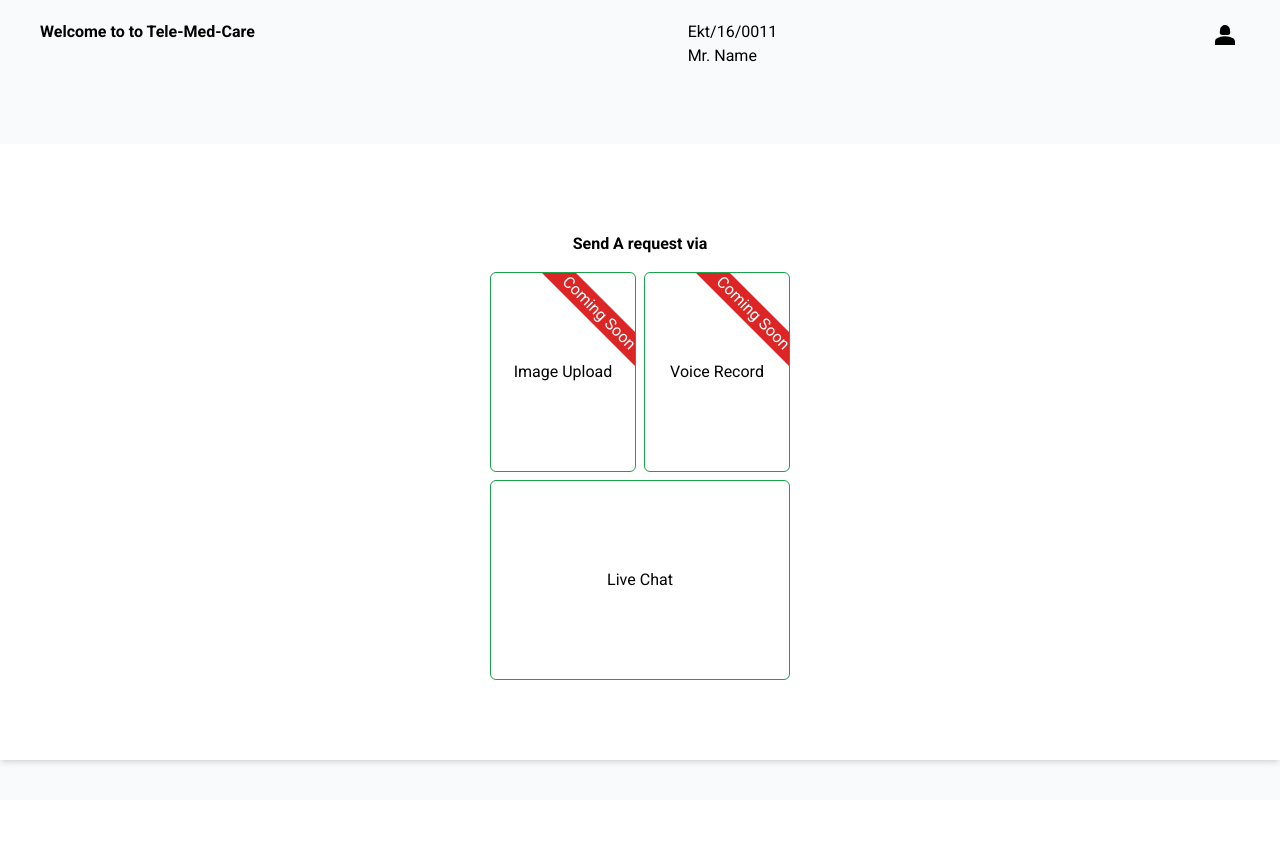
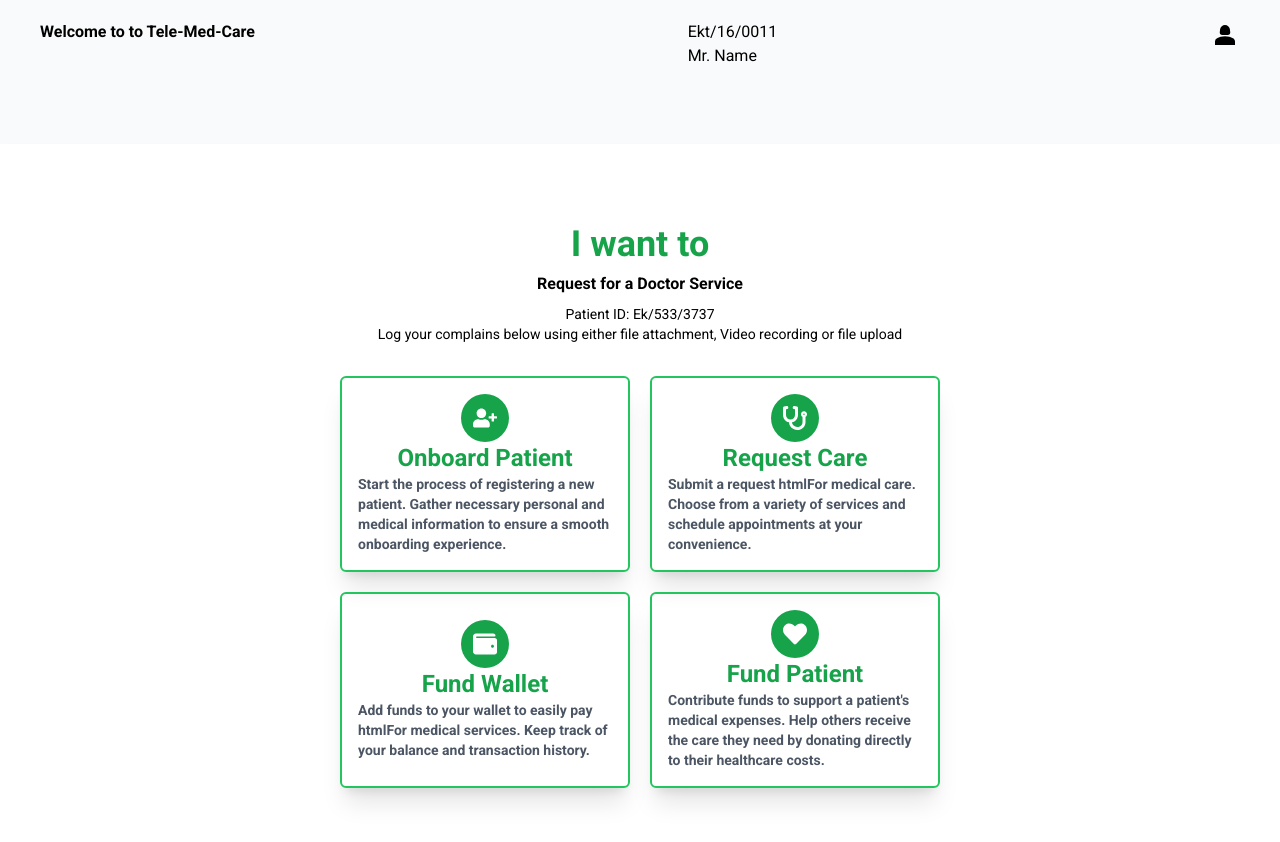
Before and after one commit to Samuel3310/remote-doctor, a React (Vite) app in the folder teledoct/: page /onboard in a window 1280 px wide. Shown: the top 842 px of the page. Before the commit the page ends 800 px from the top, so only its background shows below. Built offline with nearby package versions, Linux system fonts and the light colour scheme; a web font is replaced by a local one.

Commit message:
Done with the necessary changes

```diff
--- a/teledoct/src/pages/onboard/index.jsx
+++ b/teledoct/src/pages/onboard/index.jsx
@@ -40,7 +40,7 @@ const Onboard = () => {
   const [userData, setUserData] = useState([]);
   const [signin, setSignin] = useState(false);
   const [rData, setRData] = useState({});
-  const [requestCare, setRequestCare] = useState(true);
+  const [requestCare, setRequestCare] = useState(false);
 
   useEffect(() => {
     if (Object.keys(rData).length > 0) {
@@ -307,30 +307,34 @@ const Onboard = () => {
                     </p>
                   </div>
                   <div className="w-full mx-auto md:w-full p-3 ">
-                    <div className="hereisthescreen w-full  h-[400px] bg-gray-300 rounded-xl relative z-1">
-                      <div className="absolute flex flex-col gap-3 left-2 top-[50%] translate-y-[-50%]">
-                        {" "}
-                        <button className="">
-                          <AiFillAudio
-                            size={24}
-                            className="text-gray-800 hover:text-green-600"
-                          />
-                        </button>
-                        <button className="">
-                          <FaCameraRetro
-                            size={24}
-                            className="text-gray-800 hover:text-green-600"
-                          />
-                        </button>
-                        <button className="">
-                          <CiImageOn
-                            size={24}
-                            className="text-gray-800 hover:text-green-600"
-                          />
-                        </button>
-                      </div>
-                      <div className="p-2 bg-red-600 w-40 rounded-xl text-white text-center absolute bottom-0 right-0 cursor-pointer">
-                        Send Request
+                    <div className="relative">
+                      <div className="grid grid-cols-2 grid-rows-2 gap-5 mt-5">
+                        {data.map(({ title, text, icon }) => (
+                          <div
+                            onClick={() => {
+                              title === "Onboard Patient"
+                                ? setSignin(!signin)
+                                : title === "Request Care"
+                                ? setRequestCare(!requestCare)
+                                : "";
+                            }}
+                            key={title}
+                            className="p-4 text-center  flex flex-col justify-center items-center rounded-md text-gray-900  border-2 border-green-500 transition-[background] duration-300 overflow-hidden relative
+              font-semibold font-md shadow-xl hover:shadow-md cursor-pointer
+              "
+                          >
+                            <span className="h-12 w-12 bg-green-600 rounded-full flex justify-center items-center">
+                              {icon}
+                            </span>
+                            <p className="text-green-600 text-xl md:text-2xl">
+                              {" "}
+                              {title}
+                            </p>
+                            <p className="text-sm text-gray-600 text-left">
+                              {text}
+                            </p>
+                          </div>
+                        ))}
                       </div>
                     </div>
                   </div>
```
